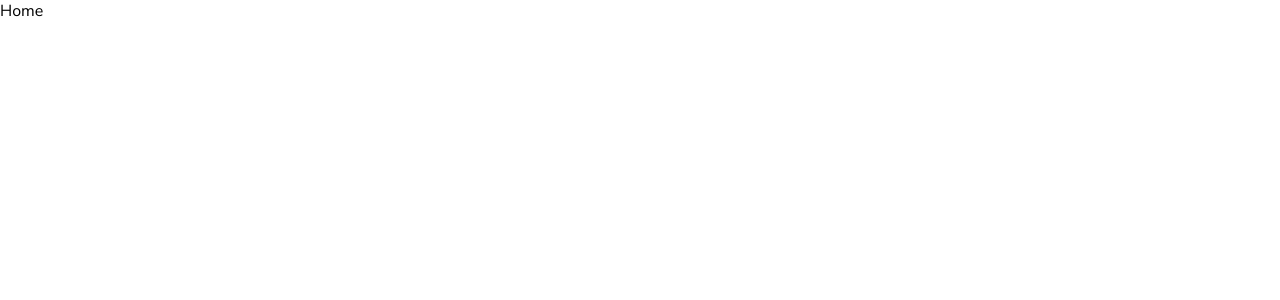
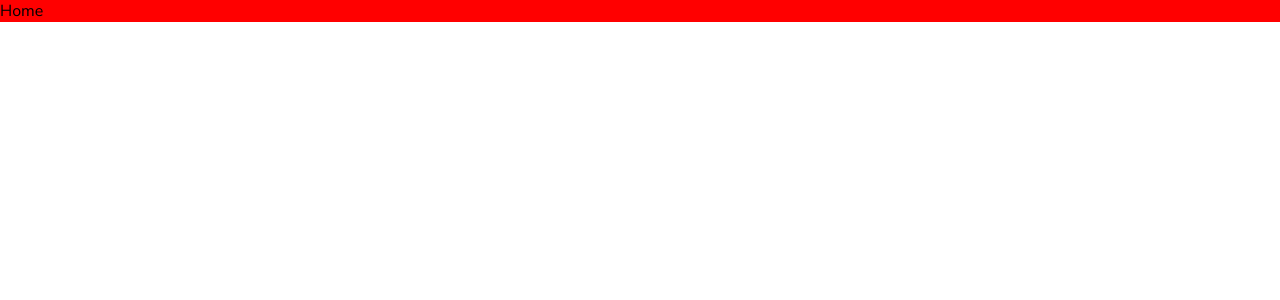
Before and after one commit to alexander784/Dashboard, a React (Create React App) app: page / in a window 1280 px wide. Shown: the top 300 px of the page. Built offline with nearby package versions, Linux system fonts and the light colour scheme.

Commit message:
Create Users folder and component

```diff
--- a/src/pages/home/home.scss
+++ b/src/pages/home/home.scss
@@ -0,0 +1,3 @@
+.home{
+    background-color: red;
+}
```
Also changed, not shown: src/pages/users/Users.jsx (added, +9 -0 lines), src/pages/users/users.scss (added).
